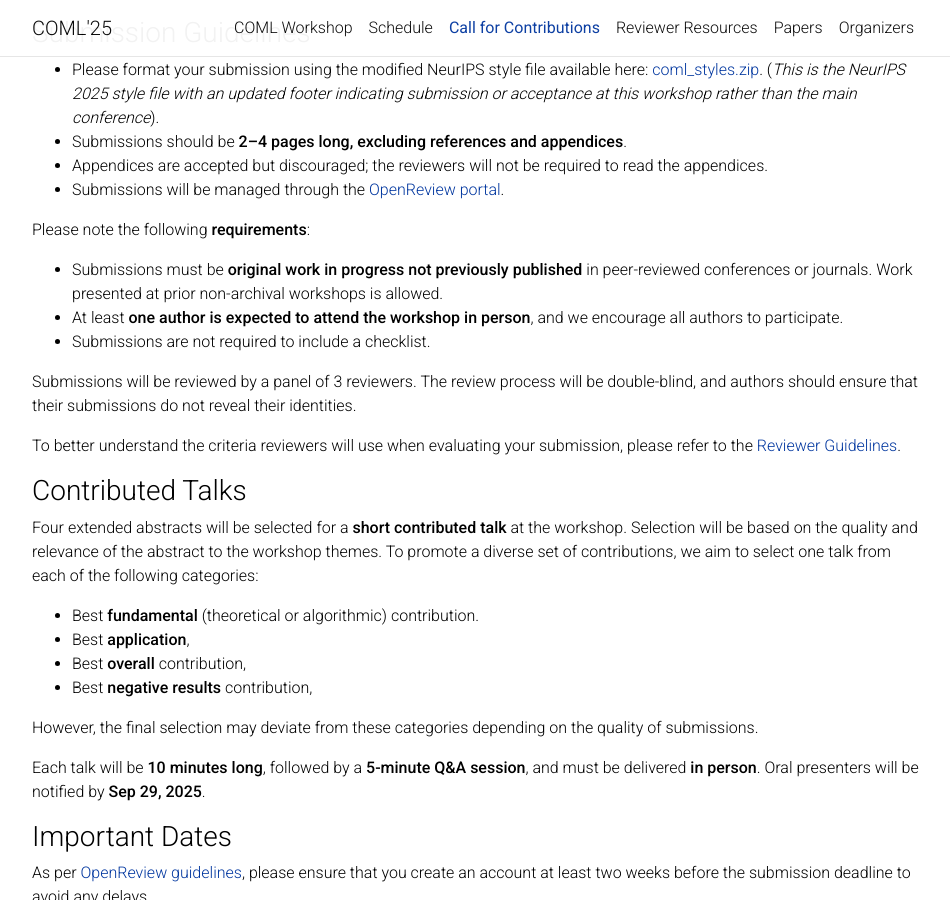
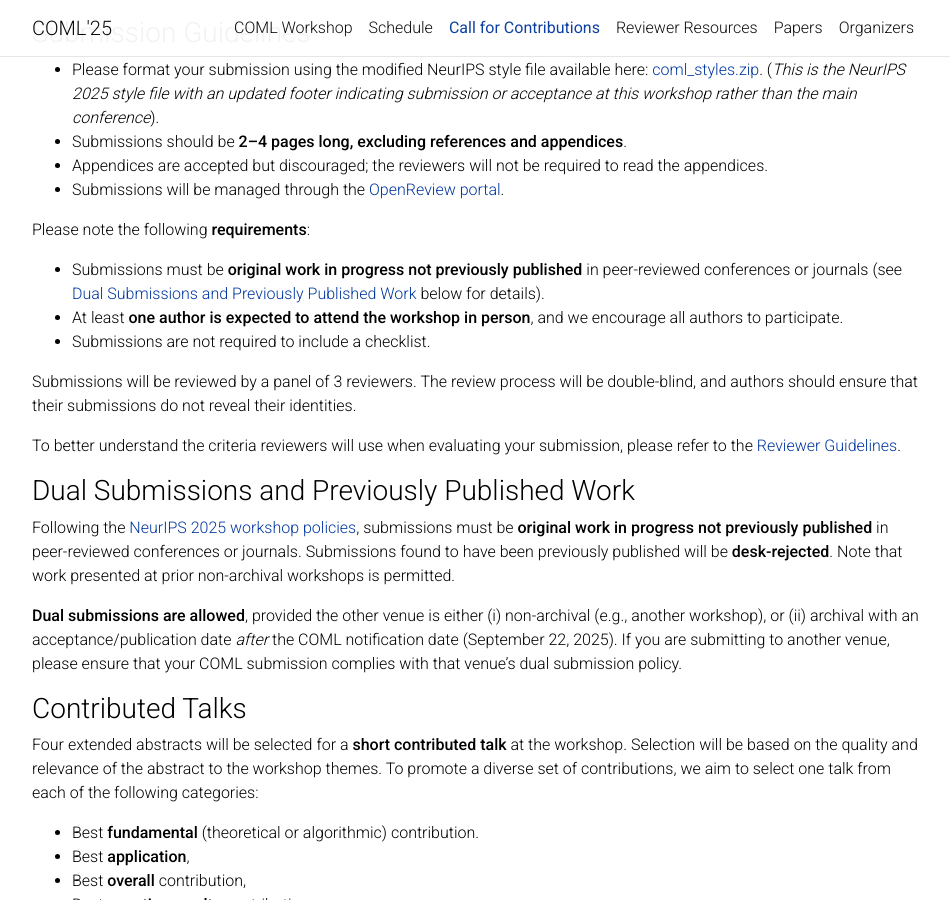
Before and after one commit to constrained-opt-ml/constrained-opt-ml.github.io, a Jekyll site: the page built from _pages/submissions.md, in a window 1280 px wide and 900 px high, scrolled down 998 px. Shown: the whole window, without its empty margins (163-1113 px from the left). Built offline with Jekyll 4.4.1, drawn with Linux system fonts in a browser that asks for light colours; comment, search, counter and statistics services are not loaded; a style sheet for code colours, icons or effects is not loaded.

Commit message:
Dual submissions and previously published work

```diff
--- a/_layouts/workshop.html
+++ b/_layouts/workshop.html
@@ -266,7 +266,9 @@ layout: default
           another conference? <i class="fa-solid fa-chevron-up"></i></a>
         <div id="faq3" class="collapse" data-parent=".faq-list">
           <p>
-            No — since this is a workshop, we encourage submissions of work in progress, early-stage ideas, or
+            No. Following NeurIPS 2025 workshop guidelines, we only accept work that has not been previously published (see the <a href="https://constrainedml.github.io/submissions/">Call for Contributions</a> for details).
+
+            We encourage submissions of work in progress, early-stage ideas, or
             research not yet published elsewhere. The goal is to foster discussion and feedback on developing work.
           </p>
         </div>
--- a/_pages/submissions.md
+++ b/_pages/submissions.md
@@ -42,14 +42,19 @@ Submissions on both constrained minimization and constrained game formulations a
 - Submissions will be managed through the [OpenReview portal](https://openreview.net/group?id=NeurIPS.cc/2025/Workshop/COML).
 
 Please note the following **requirements**:
-
-- Submissions must be **original work in progress not previously published** in peer-reviewed conferences or journals. Work presented at prior non-archival workshops is allowed.
+- Submissions must be **original work in progress not previously published** in peer-reviewed conferences or journals (see [Dual Submissions and Previously Published Work](#dual-submissions-and-previously-published-work) below for details).
 - At least **one author is expected to attend the workshop in person**, and we encourage all authors to participate.
 - Submissions are not required to include a checklist.
 
 Submissions will be reviewed by a panel of 3 reviewers. The review process will be double-blind, and authors should ensure that their submissions do not reveal their identities.
 
 To better understand the criteria reviewers will use when evaluating your submission, please refer to the [Reviewer Guidelines](/reviewers).
+
+### Dual Submissions and Previously Published Work
+
+Following the [NeurIPS 2025 workshop policies](https://neurips.cc/Conferences/2025/CallForWorkshopsGuidance), submissions must be **original work in progress not previously published** in peer-reviewed conferences or journals. Submissions found to have been previously published will be **desk-rejected**. Note that work presented at prior non-archival workshops is permitted.
+
+**Dual submissions are allowed**, provided the other venue is either (i) non-archival (e.g., another workshop), or (ii) archival with an acceptance/publication date *after* the COML notification date (September 22, 2025). If you are submitting to another venue, please ensure that your COML submission complies with that venue’s dual submission policy.
 
 ### Contributed Talks
 
```
